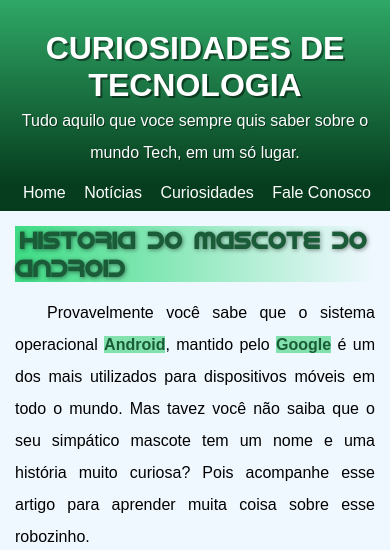
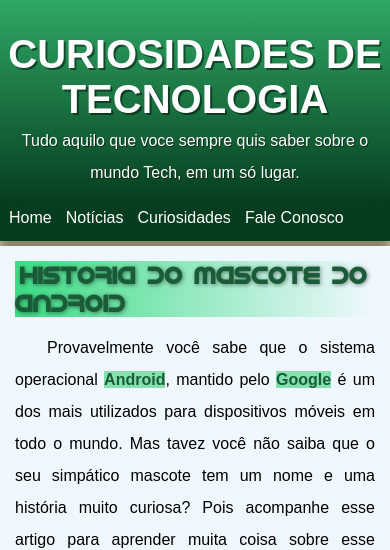
Before and after one commit to JoaoVMartinsSJonusan/Pratica-site-historia-Android, a plain HTML site: page index.html in a window 390 px wide. Shown: the top 550 px of the page. Drawn offline with Linux system fonts and the light colour scheme.

Commit message:
atualização na responsividade da navegação

```diff
--- a/Style/style.css
+++ b/Style/style.css
@@ -45,8 +45,9 @@ body{
 
 header h1{
     font-family: 'Barlow Condensed', sans-serif;
-    font-size: 2em;
+    font-size: 2.5em;
     text-shadow: 2px 2px 0px rgb(0, 0, 0, 0.466);
+    padding: 2px;
 }
 #textSec{
     text-indent: 0px;
@@ -70,7 +71,13 @@ nav{
     padding-bottom: 9px;
     background-color: var(--cor5);
     box-shadow: 0px 10px 10px rgba(0, 0, 0, 0.383);
+    margin-bottom: 5px;
 
+    width: 100%;
+}
+
+.clear{
+    clear: both;
 }
 
 nav a{
@@ -79,7 +86,10 @@ nav a{
     padding: 5px;
     margin-left: 4px;
     transition-duration: 0.5s;
+    float: left;
+
 }
+
 nav a:hover{
     border-radius: 4px;
     background-color: var(--cor3);
--- a/index.html
+++ b/index.html
@@ -18,7 +18,9 @@
         <a href="#">Notícias</a>
         <a href="#">Curiosidades</a>
         <a href="#">Fale Conosco</a>
+        <div class="clear"></div>
     </nav>
+
     <main>
         <section>
             <h2>HISTORIA DO MASCOTE DO ANDROID</h2>
```
